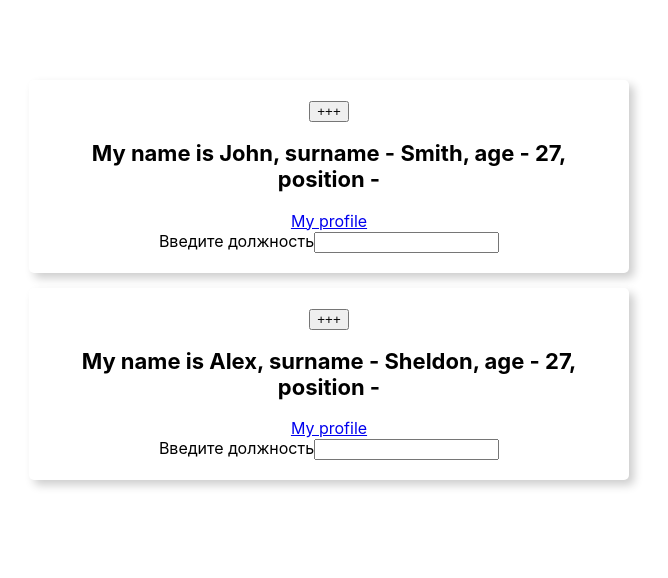
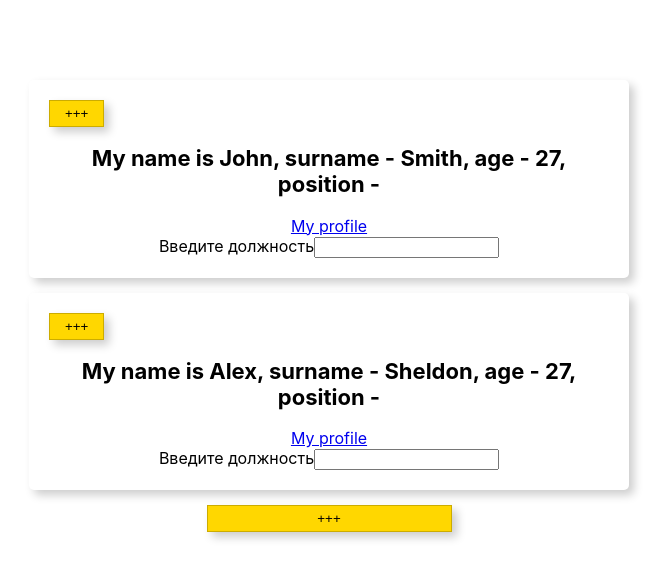
Before and after one commit to Anzhelika007/Courses, a React (Create React App) app in the folder chapter-6-React-Base/app-test/: page / in a window 1280 px wide. Shown: the top 578 px of the page, without its empty margins (311-979 px from the left). Built offline with nearby package versions, Linux system fonts and the light colour scheme.

Commit message:
feat: extends style in styled-components

```diff
--- a/chapter-6-React-Base/app-test/src/App.js
+++ b/chapter-6-React-Base/app-test/src/App.js
@@ -12,6 +12,14 @@ const EmpItem = styled.div`
 
 const Header = styled.h2`
   font-size: 22px;
+`;
+
+export const Button = styled.button`
+  display: block;
+  padding: 5px 15px;
+  background-color: gold;
+  border: 1px solid rgba(0,0,0, .2);
+  box-shadow: 5px 5px 10px rgba(0,0,0, .2);
 `;
 
 class WhoAmI extends Component {
@@ -44,7 +52,7 @@ class WhoAmI extends Component {
 
     return (
       <EmpItem>
-        <button onClick={this.nextYear} >{this.state.text}</button>
+        <Button onClick={this.nextYear} >{this.state.text}</Button>
         <Header>My name is {name}, surname - {surname},
             age - {years},
             position - {position} </Header>
--- a/chapter-6-React-Base/app-test/src/index.js
+++ b/chapter-6-React-Base/app-test/src/index.js
@@ -3,11 +3,20 @@ import ReactDOM from 'react-dom/client';
 import './index.css';
 import App from './App';
 import reportWebVitals from './reportWebVitals';
+import styled from 'styled-components';
+import { Button } from './App';
+
+
+const BigButton = styled(Button)`
+  margin: 0 auto;
+  width: 245px;
+`;
 
 const root = ReactDOM.createRoot(document.getElementById('root'));
 root.render(
   <React.StrictMode>
     <App />
+    <BigButton>+++</BigButton>
   </React.StrictMode>
 );
 
```
